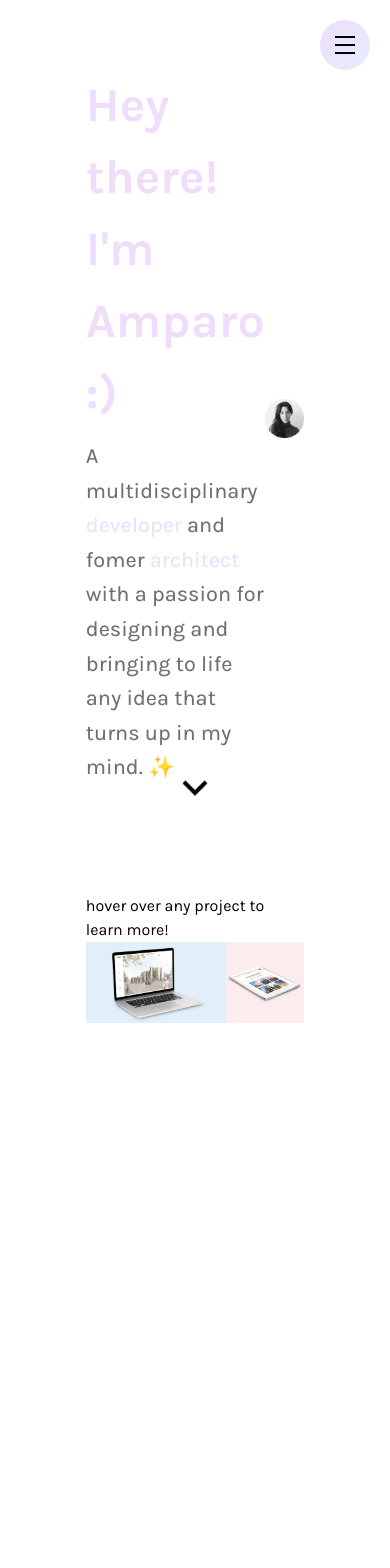
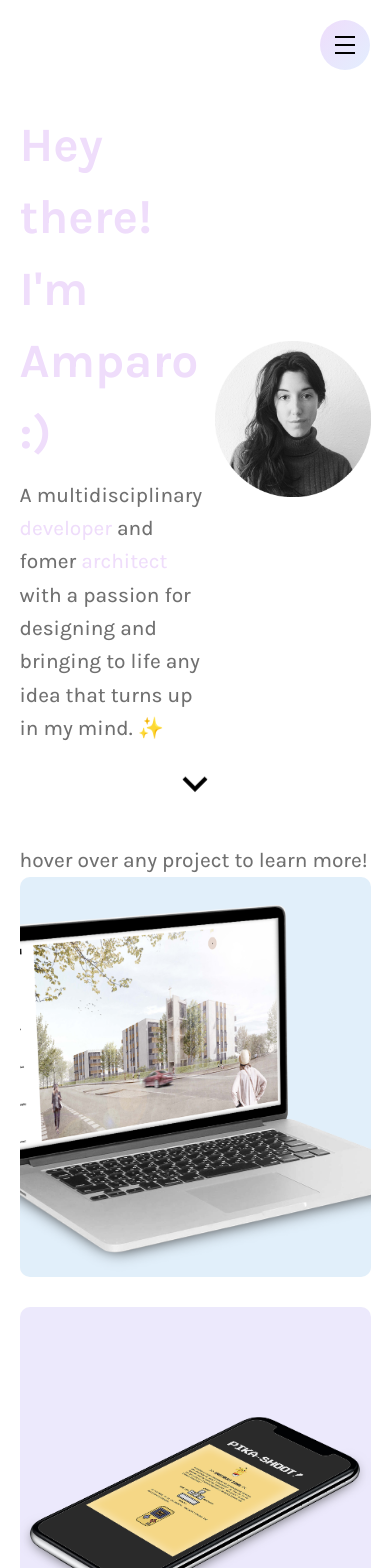
Before and after one commit to amcasep/Portfolio-Developer, a React (Vite) app: page / in a window 390 px wide. Shown: the top 1568 px of the page. Built offline with nearby package versions, Linux system fonts and the light colour scheme.

Commit message:
implemented responsive grid for displaying projects

```diff
--- a/src/App.css
+++ b/src/App.css
@@ -172,9 +172,21 @@
 
 /************************* WRAPPER *******************************/
 .wrapper {
-  width: 56%;
-  /* max-width: 1080px; */
+  width: 90%;
+  max-width: 1080px;
   margin: 0 auto;
+}
+/* @media (min-width: 1px) {
+  .wrapper {
+    width: 80%;
+  }
+} */
+
+p {
+  font-size: 1.3rem;
+  line-height: 1.6;
+  font-weight: 450;
+  color: #707070;
 }
 
 /************************* HEADER *******************************/
@@ -187,7 +199,8 @@
 }
 
 .imageContainer {
-  max-width: 260px;
+  width: 80%;
+  max-width: 230px;
 }
 
 .imageContainer img {
@@ -204,13 +217,6 @@
   margin: 10px 0;
   color: #efddfb;
   width: 90%;
-}
-
-.headerText p {
-  font-size: 1.35rem;
-  line-height: 1.6;
-  font-weight: 450;
-  color: #707070;
 }
 
 .headerText span {
@@ -237,28 +243,54 @@
     transform: translateY(0);
   }
 }
+
 /************************* PROJECTS *******************************/
 
-.projects {
-  margin-top: 50px;
+
+
+.portfolioProjects {
+  margin: 0 0 100px 0;
+  overflow: hidden;
 }
-.firstRow {
+
+.firstRow,
+.secondRow {
   display: flex;
+  flex-direction: row;
+  justify-content: space-between;
+  margin-bottom: 30px;
+  gap: 30px
 }
-.p1 {
 
-  height: 200px;
+.portfolioOne,
+.portfolioTwo,
+.portfolioThree,
+.portfolioFour {
+  height: 400px;
+  border-radius: 10px;
+  overflow: hidden;
+  display: flex;
+ justify-content: center;
+ align-items: center;
 }
-.p1 img {
-  object-fit: cover;
-  width: 100%;
+.portfolioProjects img {
+  height: 100%;
+  object-fit: contain;
 }
-.p2 {
-  height: 200px;
+.portfolioTwo {
+  height: 400px;
+  border-radius: 10px;
+  overflow: hidden;
+  display: flex;
+  justify-content: center;
+  align-items: center;
 }
-.p2 img {
-  object-fit: cover;
-  width: 100%;
+
+@media (max-width: 992px) {
+  .firstRow,
+.secondRow {
+  flex-direction: column;
+}
 }
 /************************* TOOLKIT *******************************/
 .toolkit {
--- a/src/App.jsx
+++ b/src/App.jsx
@@ -1,10 +1,11 @@
 import { useState } from 'react'
 import './App.css'
+import NavBar from './Components/NavBar'
 import Header from './Components/Header'
 import Footer from './Components/Footer'
 import Contact from './Components/Contact'
 import Toolkit from './Components/Toolkit'
-import NavBar from './Components/NavBar'
+
 import Projects from './Components/Projects'
 
 function App() {
--- a/src/Components/Header.jsx
+++ b/src/Components/Header.jsx
@@ -3,8 +3,8 @@ import { MdKeyboardArrowDown } from "react-icons/md";
 
 const Header = () => {
     return (
-        <div className="wrapper">
-            <div className="header">
+
+        <div className="header wrapper">
             <div className="headerText">
                 <h1>Hey there! I'm Amparo :)</h1>
                 <p>A multidisciplinary <span>developer</span> and fomer <span>architect</span> with a passion for   <br />
@@ -17,7 +17,7 @@ const Header = () => {
                 <MdKeyboardArrowDown />
             </div>
         </div>
-        </div>
+
     );
 }
 
--- a/src/Components/Projects.jsx
+++ b/src/Components/Projects.jsx
@@ -2,23 +2,34 @@ import img1 from "../assets/p1.png"
 import img2 from "../assets/p2.png"
 import img3 from "../assets/p3.png"
 import img4 from "../assets/p4.png"
+import img5 from "../assets/p5.png"
 const Projects = () => {
     return (
-        <div className="wrapper">
-            <div className="projects">
+
+        <div className="projects wrapper">
             <p>hover over any project to learn more!</p>
             <section className="portfolioProjects" id="projects">
                 <div className="firstRow">
-                        <div className="p1">
+                    <div className="portfolioOne">
                         <img src={img1} alt="" />
+                        <div className="overlayOne"></div>
                     </div>
-                        <div className="p2">
+                    <div className="portfolioTwo">
+                        <img src={img2} alt="" />
+                    </div>
+
+                </div>
+                <div className="secondRow" >
+                    <div className="portfolioThree">
                         <img src={img3} alt="" />
+                    </div>
+                    <div className="portfolioFour">
+                        <img src={img5} alt="" />
                     </div>
                 </div>
             </section>
         </div>
-        </div>
+
     );
 }
 
--- a/src/index.css
+++ b/src/index.css
@@ -18,6 +18,7 @@
 * {
   margin: 0;
   padding: 0;
+  box-sizing: border-box
 }
 body {
   margin: 0;
```
Also changed, not shown: src/assets/p5.png (added). Lines whose indentation alone changed are shown as unchanged.
